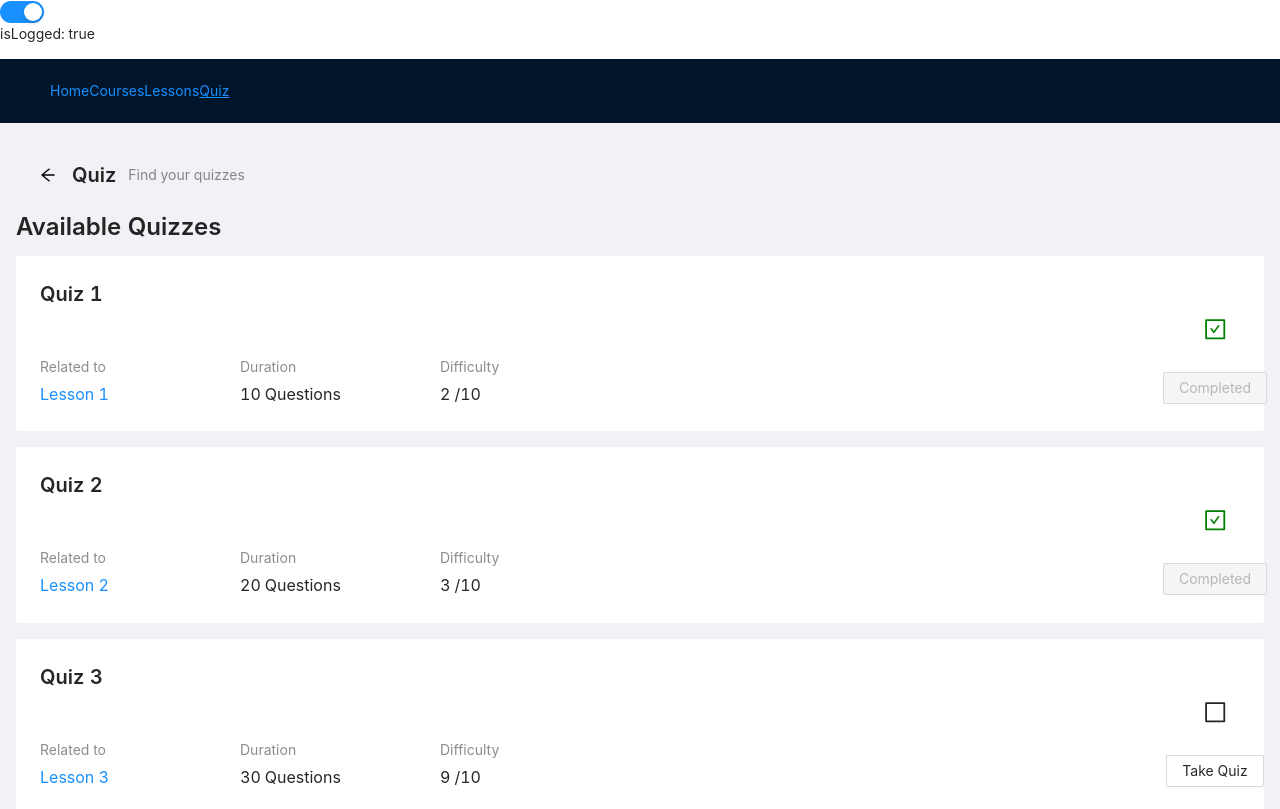
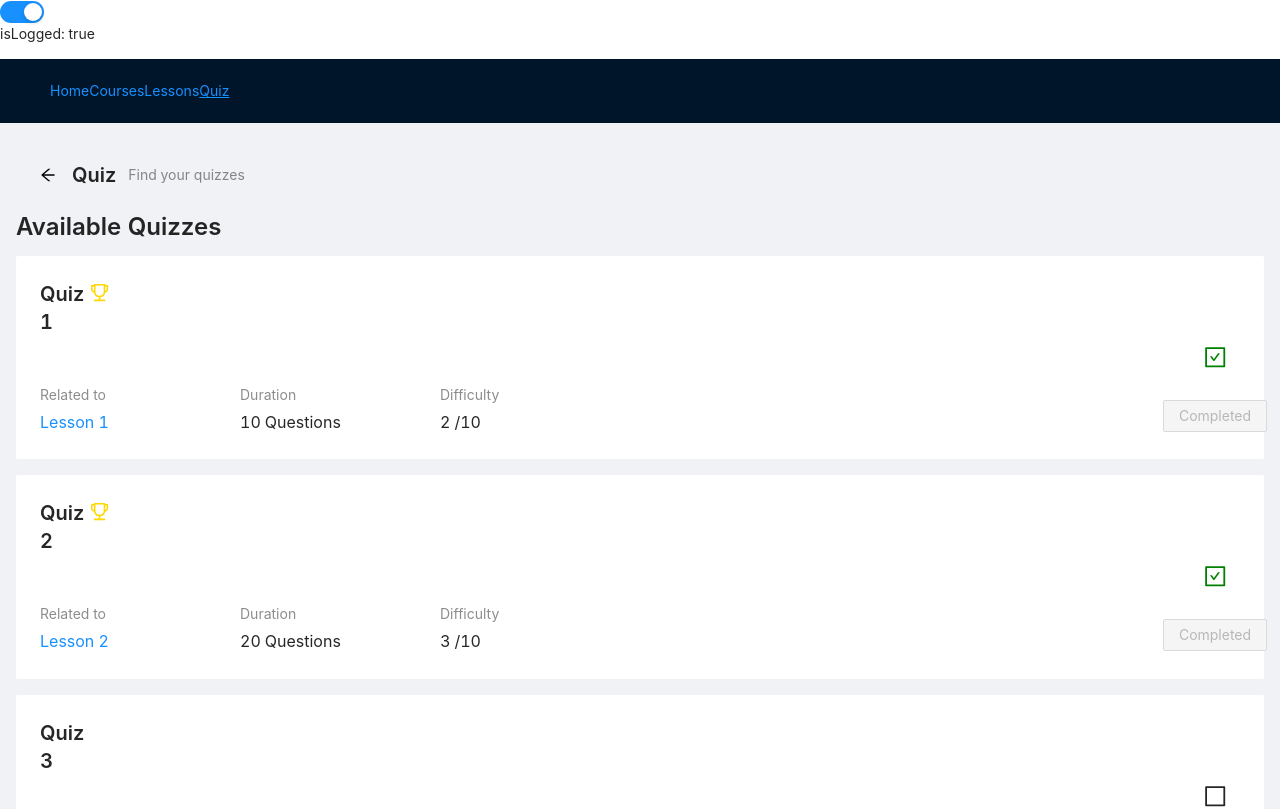
Before and after one commit to antoineGH/sayhello, a React (Create React App) app: page /auth/quiz in a window 1280 px wide. Shown: the top 809 px of the page. Built offline with nearby package versions, Linux system fonts and the light colour scheme.

Commit message:
completed and score on quizSummary

```diff
--- a/src/components/quiz/QuizSummary.tsx
+++ b/src/components/quiz/QuizSummary.tsx
@@ -1,4 +1,4 @@
-import { BorderOutlined, CheckSquareOutlined } from '@ant-design/icons'
+import { BorderOutlined, CheckSquareOutlined, TrophyOutlined } from '@ant-design/icons'
 import { Button, Col, Row, Statistic, Tooltip, Typography } from 'antd'
 import { Link } from 'react-router-dom'
 
@@ -27,13 +27,22 @@ const QuizSummary = ({
 	return (
 		<>
 			<Row>
-				<Col span={4}>
+				<Col span={1}>
 					<Title level={4}>{quizName}</Title>
 				</Col>
+				{score !== -1 ? (
+					<Col>
+						<Tooltip title={`Completed, Score ${score}/100`}>
+							<TrophyOutlined style={{ color: 'gold', fontSize: '1.2rem', marginTop: '.2rem' }} />
+						</Tooltip>
+					</Col>
+				) : (
+					''
+				)}
 			</Row>
 			<Row>
 				<Col span={1} offset={23} style={{ justifyContent: 'center', display: 'flex' }}>
-					<Tooltip title={score !== 0 ? `${lessonName} completed` : `${lessonName} not completed`}>
+					<Tooltip title={score !== 0 ? `${quizName} completed` : `${quizName} not completed`}>
 						{score !== -1 ? (
 							<CheckSquareOutlined className='checkedLesson' />
 						) : (
```
